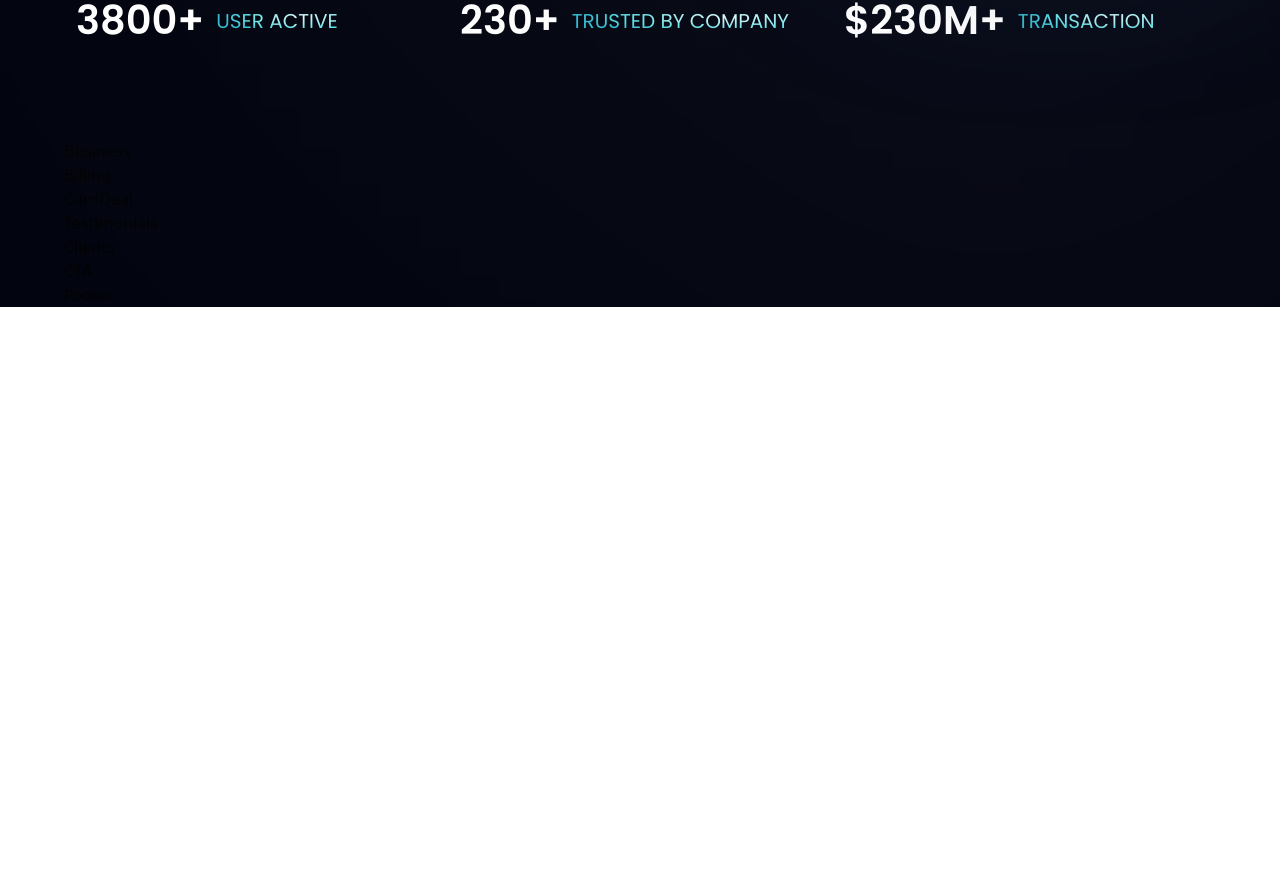
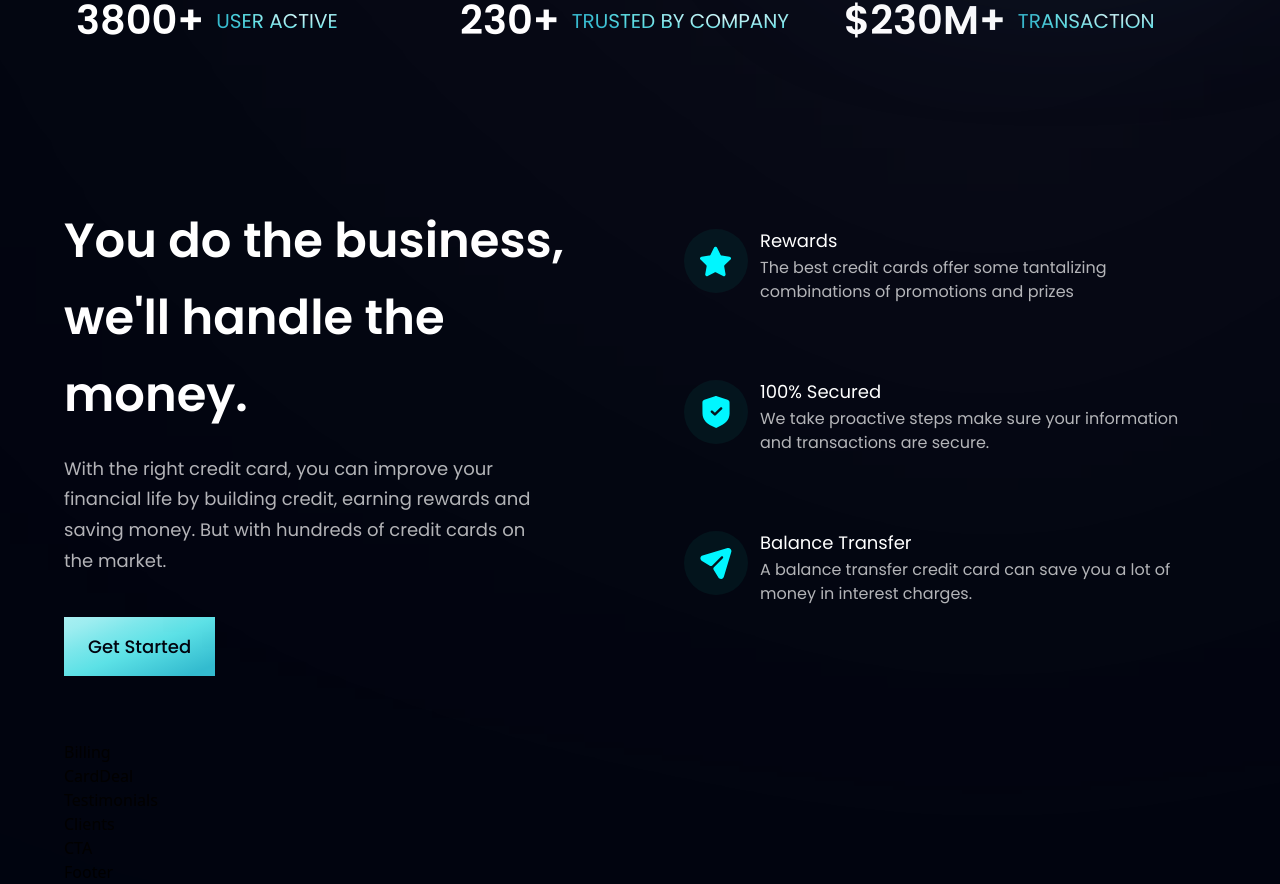
Before and after one commit to revanderground/bank_modern_app, a React (Vite) app: page / in a window 1280 px wide. Shown: the part 806-1690 px from the top of the page. Before the commit the page ends 1113 px from the top, so only its background shows below. Built offline with nearby package versions, Linux system fonts and the light colour scheme.

Commit message:
feat: :sparkles: Business section

```diff
--- a/src/components/Business.jsx
+++ b/src/components/Business.jsx
@@ -1,8 +1,44 @@
-import React from 'react'
+import {features} from '../constants';
+import styles, {layout} from '../style';
+import Button from './Button';
+
+const FeatureCard = ({ icon, title, content, index}) => (
+  <div className={`flex flex-row p-6 rounded-[20px] ${index !== features.length - 1 ? "mb-6" : "mb-10"} feature-card`}>
+    <div className={`w-[64px] h-[64px] rounded-full ${styles.flexCenter} bg-dimBlue`}>
+      <img src={icon} alt="icon" className="w-[50%] h-[50%] object-contain"/>
+    </div>
+    <div className="flex-1 flex flex-col ml-3">
+        <h4 className="font-poppins font-sembibold text-white text-[18px] leading-[23px] mb-1">
+          {title}
+        </h4>
+        <p className="font-poppins font-normal text-dimWhite text-[16px] leading-[24px] mb-1">
+          {content}
+        </p>
+    </div>
+  </div>
+)
 
 const Business = () => {
   return (
-    <div>Business</div>
+    <section id="features" className={layout.section}>
+      <div className={layout.sectionInfo}>
+        <h2 className={styles.heading2}>You do the business, <br className="sm:block hidden" /> we'll handle the money.</h2>
+        <p className={`${styles.paragraph} max-w-[470px] mt-5`}>
+        With the right credit card, you can improve your financial life by
+        building credit, earning rewards and saving money. But with hundreds
+        of credit cards on the market.
+       </p>
+
+      <Button styles="mt-10" />
+      </div>
+
+      <div className={`${layout.sectionImg} flex-col`}>
+        {features.map((feature, index) =>(
+          <FeatureCard key={feature.id} {...feature} index={index} />
+        ))}
+      </div>
+
+    </section>
   )
 }
 
--- a/src/components/Button.jsx
+++ b/src/components/Button.jsx
@@ -1,8 +1,10 @@
 import React from 'react'
 
-const Button = () => {
+const Button = ({ styles }) => {
   return (
-    <div>Button</div>
+    <button type="button" className={`py-4 px-6 bg-blue-gradient font-poppins font-medium text-[18px] text-primary outline-none ${styles}`}>
+      Get Started
+    </button>
   )
 }
 
```
